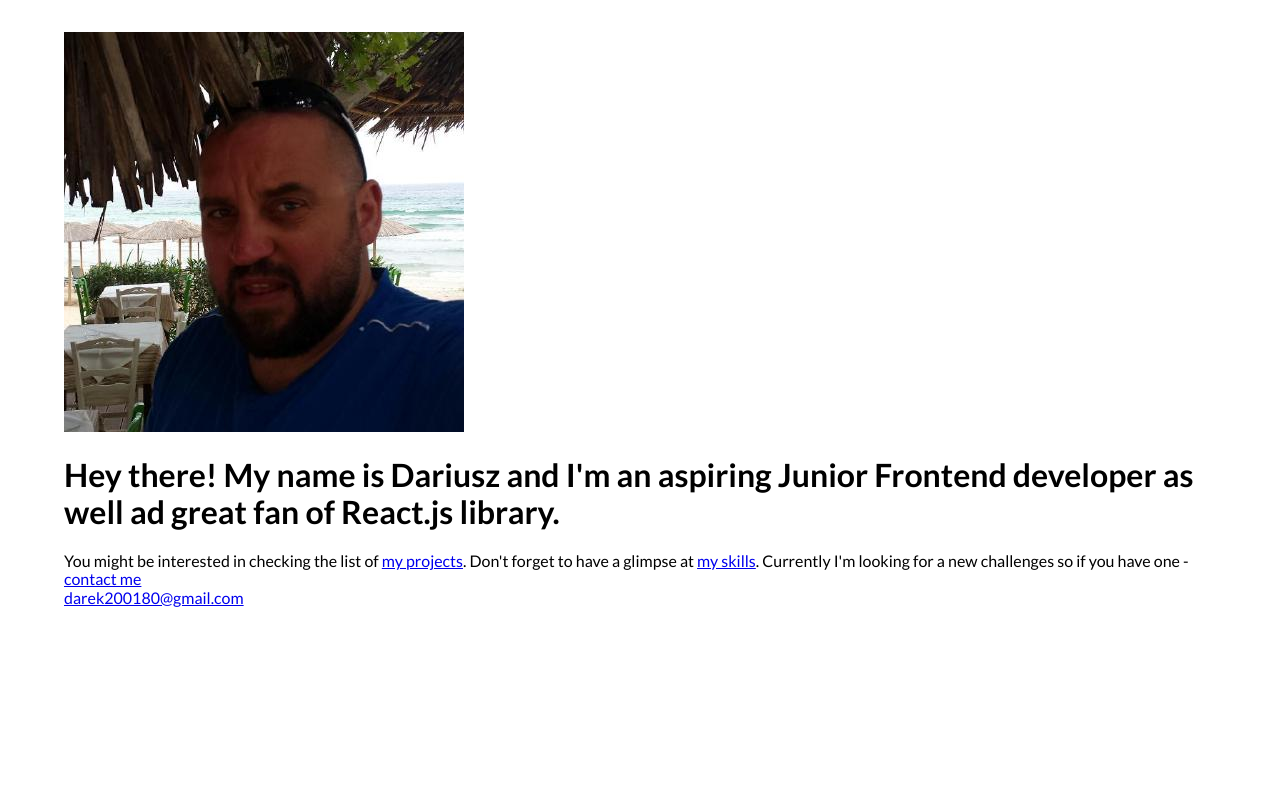
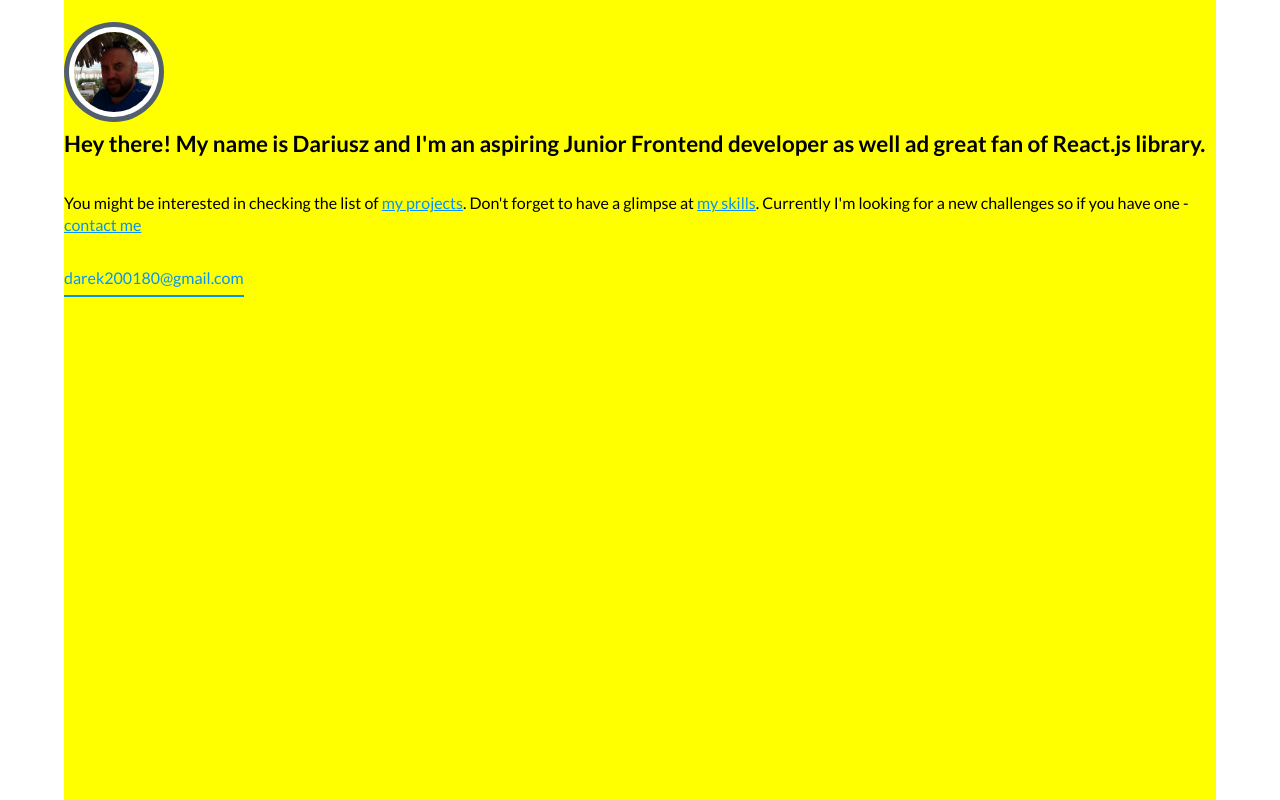
Before and after one commit to DariuszOkonski/portfolio-ver-1, a website: page index.html in a window 1280 px wide. Drawn offline with nearby package versions, Linux system fonts and the light colour scheme.

Commit message:
add: import variables and home

```diff
--- a/scss/main.scss
+++ b/scss/main.scss
@@ -1 +1,3 @@
+@import '_variables';
 @import '_reset';
+@import '_home';
```
Also changed, not shown: css/main.css, 1 other file.
